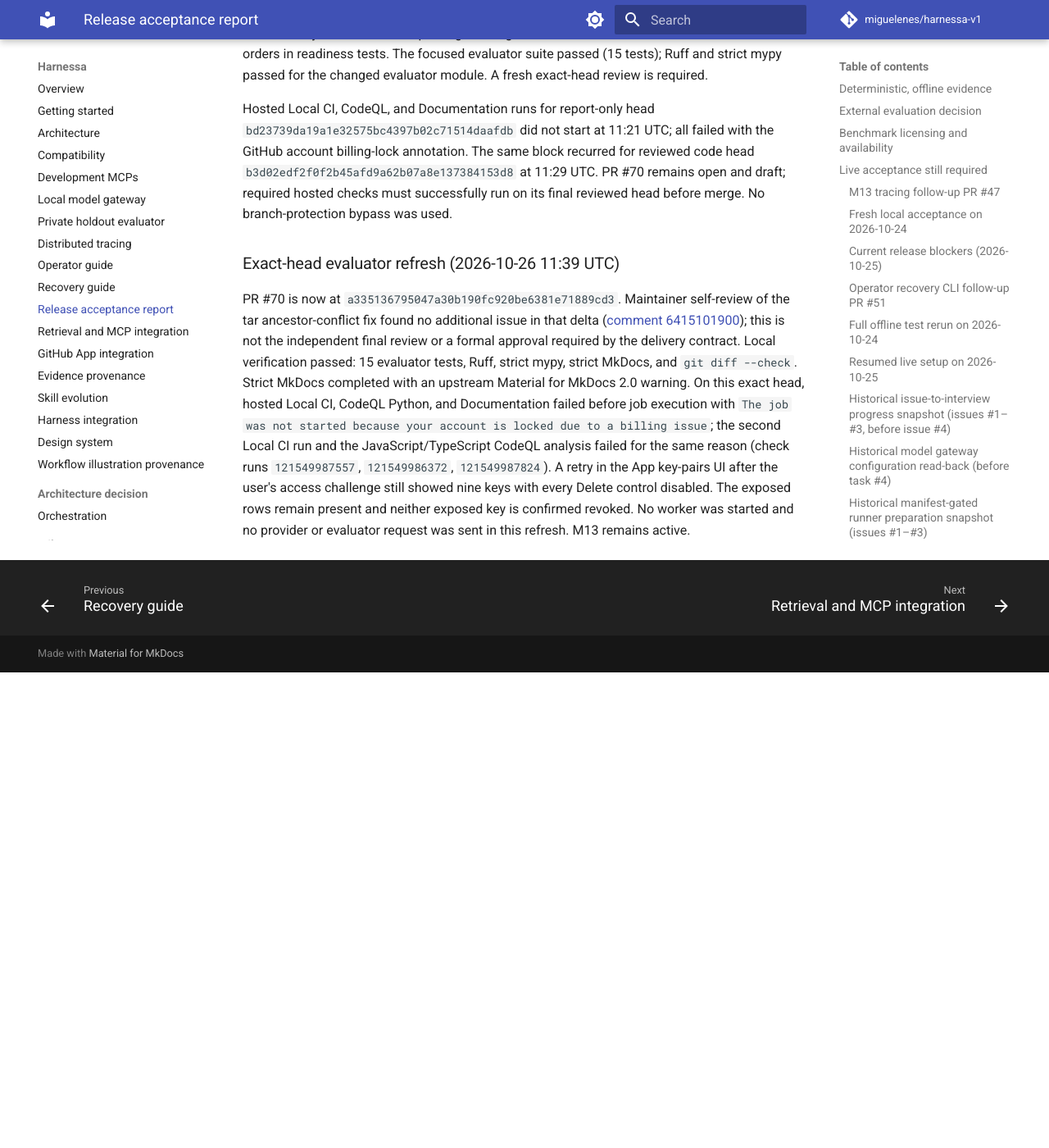
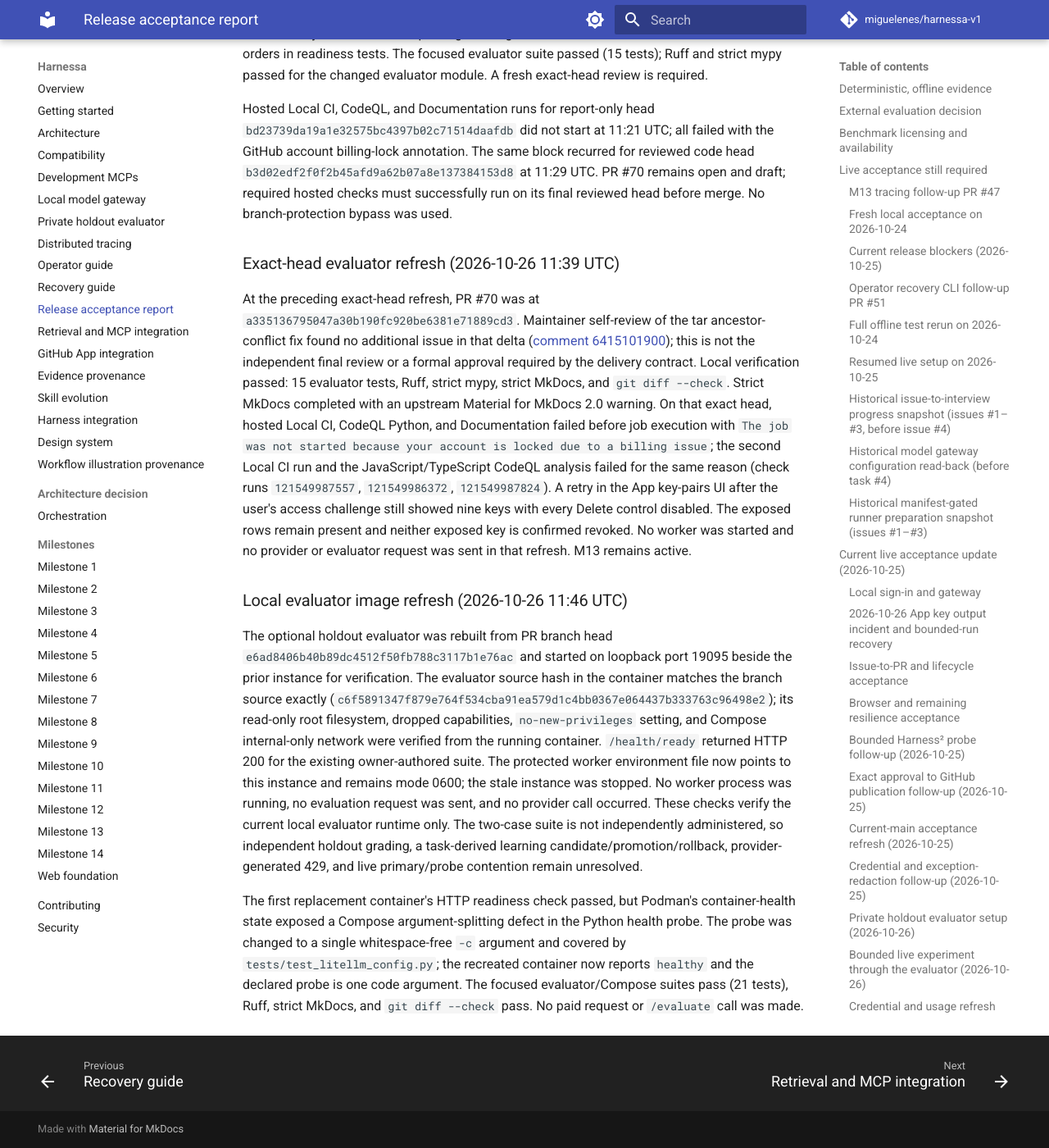
Before and after one commit to miguelenes/harnessa-v1, an MkDocs documentation site: the page built from docs/acceptance-report.md, in a window 1280 px wide and 1400 px high, scrolled down 23547 px. Shown: the whole window at 82% size. Built offline with MkDocs 1.6.1 and Material for MkDocs 9.7.7, drawn with Linux system fonts in a browser that asks for light colours; comment, search, counter and statistics services are not loaded; before the commit the page ends 24367 px from its top, so only the background shows below that.

Commit message:
fix(m13): make holdout healthcheck executable

```diff
--- a/docs/acceptance-report.md
+++ b/docs/acceptance-report.md
@@ -310,4 +310,10 @@ Hosted Local CI, CodeQL, and Documentation runs for report-only head `bd23739da1
 
 ### Exact-head evaluator refresh (2026-10-26 11:39 UTC)
 
-PR #70 is now at `a335136795047a30b190fc920be6381e71889cd3`. Maintainer self-review of the tar ancestor-conflict fix found no additional issue in that delta ([comment 6415101900](https://github.com/miguelenes/harnessa-v1/pull/70#issuecomment-6415101900)); this is not the independent final review or a formal approval required by the delivery contract. Local verification passed: 15 evaluator tests, Ruff, strict mypy, strict MkDocs, and `git diff --check`. Strict MkDocs completed with an upstream Material for MkDocs 2.0 warning. On this exact head, hosted Local CI, CodeQL Python, and Documentation failed before job execution with `The job was not started because your account is locked due to a billing issue`; the second Local CI run and the JavaScript/TypeScript CodeQL analysis failed for the same reason (check runs `121549987557`, `121549986372`, `121549987824`). A retry in the App key-pairs UI after the user's access challenge still showed nine keys with every Delete control disabled. The exposed rows remain present and neither exposed key is confirmed revoked. No worker was started and no provider or evaluator request was sent in this refresh. M13 remains active.
+At the preceding exact-head refresh, PR #70 was at `a335136795047a30b190fc920be6381e71889cd3`. Maintainer self-review of the tar ancestor-conflict fix found no additional issue in that delta ([comment 6415101900](https://github.com/miguelenes/harnessa-v1/pull/70#issuecomment-6415101900)); this is not the independent final review or a formal approval required by the delivery contract. Local verification passed: 15 evaluator tests, Ruff, strict mypy, strict MkDocs, and `git diff --check`. Strict MkDocs completed with an upstream Material for MkDocs 2.0 warning. On that exact head, hosted Local CI, CodeQL Python, and Documentation failed before job execution with `The job was not started because your account is locked due to a billing issue`; the second Local CI run and the JavaScript/TypeScript CodeQL analysis failed for the same reason (check runs `121549987557`, `121549986372`, `121549987824`). A retry in the App key-pairs UI after the user's access challenge still showed nine keys with every Delete control disabled. The exposed rows remain present and neither exposed key is confirmed revoked. No worker was started and no provider or evaluator request was sent in that refresh. M13 remains active.
+
+### Local evaluator image refresh (2026-10-26 11:46 UTC)
+
+The optional holdout evaluator was rebuilt from PR branch head `e6ad8406b40b89dc4512f50fb788c3117b1e76ac` and started on loopback port 19095 beside the prior instance for verification. The evaluator source hash in the container matches the branch source exactly (`c6f5891347f879e764f534cba91ea579d1c4bb0367e064437b333763c96498e2`); its read-only root filesystem, dropped capabilities, `no-new-privileges` setting, and Compose internal-only network were verified from the running container. `/health/ready` returned HTTP 200 for the existing owner-authored suite. The protected worker environment file now points to this instance and remains mode 0600; the stale instance was stopped. No worker process was running, no evaluation request was sent, and no provider call occurred. These checks verify the current local evaluator runtime only. The two-case suite is not independently administered, so independent holdout grading, a task-derived learning candidate/promotion/rollback, provider-generated 429, and live primary/probe contention remain unresolved.
+
+The first replacement container's HTTP readiness check passed, but Podman's container-health state exposed a Compose argument-splitting defect in the Python health probe. The probe was changed to a single whitespace-free `-c` argument and covered by `tests/test_litellm_config.py`; the recreated container now reports `healthy` and the declared probe is one code argument. The focused evaluator/Compose suites pass (21 tests), Ruff, strict MkDocs, and `git diff --check` pass. No paid request or `/evaluate` call was made.
--- a/docs/milestones/13.md
+++ b/docs/milestones/13.md
@@ -175,3 +175,7 @@ Independent exact-head review of PR [#70](https://github.com/miguelenes/harnessa
 The M13 heads `bd23739da19a1e32575bc4397b02c71514daafdb`, `b3d02edf2f0f2b45afd9a62b07a8e137384153d8`, and `71a3e8eebc8a11a790a6c0038f197032e4ac6041` did not start hosted checks at 11:21, 11:29, and 11:31 UTC. Local CI, CodeQL, and Documentation failed before execution with the annotation that the account was locked due to a billing issue. PR #70 remains open and draft; those required checks must run successfully on the final reviewed head before merge. No protection bypass was used.
 
 Refresh at exact PR head `a335136795047a30b190fc920be6381e71889cd3` (2026-10-26 11:39 UTC): maintainer self-review of the tar ancestor-conflict fix found no additional issue in that delta ([comment 6415101900](https://github.com/miguelenes/harnessa-v1/pull/70#issuecomment-6415101900)); this is not independent final review or approval. Local verification passed: evaluator tests (15), Ruff, strict mypy, strict MkDocs, and `git diff --check`. The strict docs build succeeded with an upstream Material for MkDocs 2.0 warning. Hosted Local CI, both CodeQL analyses, and Documentation on this head failed before jobs started with `The job was not started because your account is locked due to a billing issue` (check runs `121549987557`, `121549986372`, `121549987824`; the second Local CI run also failed for the same reason). The user-authorized retry on the GitHub App key-pairs page still showed all nine Delete controls disabled, including the rows for both exposed keys; neither exposed key is confirmed revoked. The local acceptance worker was not started and no provider/evaluator request was made. M13 remains active; hosted billing, key revocation, independent holdout, learning candidate/promotion/rollback, provider-generated 429, and live primary/probe contention remain open.
+
+Runtime refresh (2026-10-26 11:46 UTC): the optional evaluator image was rebuilt from this branch at `e6ad8406b40b89dc4512f50fb788c3117b1e76ac`. The evaluator source hash in the container exactly matches the working-tree source (`c6f5891347f879e764f534cba91ea579d1c4bb0367e064437b333763c96498e2`). The new instance on loopback port 19095 returned `/health/ready` HTTP 200 for the existing owner-authored two-case suite; its root filesystem is read-only, all Linux capabilities are dropped, `no-new-privileges` is enabled, and its only network is Compose's internal `holdout_private`. The worker environment file was updated atomically with mode 0600 to point at this instance; no worker is running. The prior evaluator container was stopped after confirming the replacement. No `/evaluate` request was sent, so this is runtime/configuration evidence only, not a holdout result or independent evaluation. The suite remains owner-authored and cannot close the external holdout requirement.
+
+The first replacement returned HTTP 200 from `/health/ready` but Podman reported it unhealthy because the Compose provider split the Python `-c` health probe at spaces. The command now uses one whitespace-free code argument, guarded by a Compose regression in `tests/test_litellm_config.py`. After rebuilding/recreating the service, `podman inspect` shows the probe as one argument and container health `healthy`; `/health/ready` remains HTTP 200. The focused evaluator and Compose suites pass (21 tests), Ruff and `git diff --check` pass, and strict MkDocs builds successfully with its upstream Material for MkDocs 2.0 warning. This runtime fix does not make the owner-authored suite independent.
```
Also changed, not shown: 2 other files.
